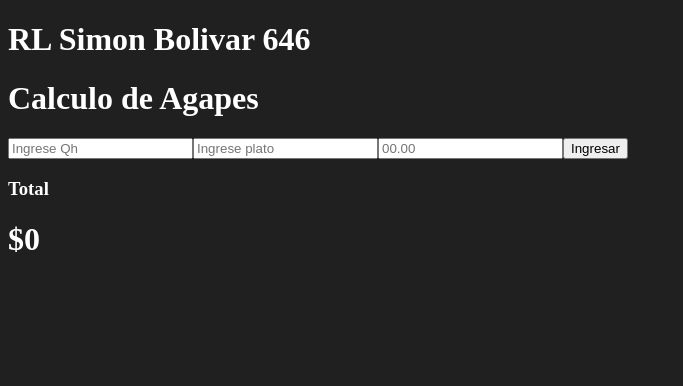
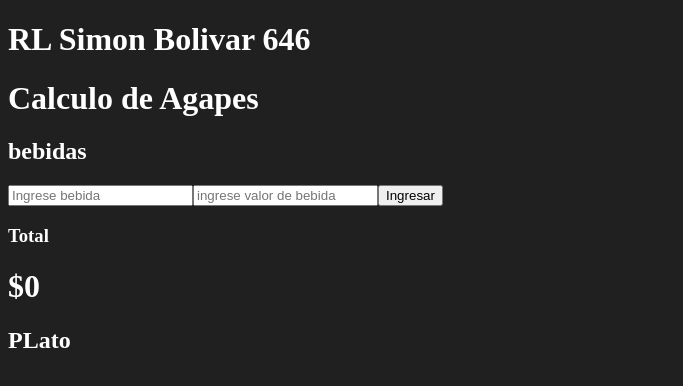
Before and after one commit to elifred2022/agapes, a React (Create React App) app: page / in a window 1280 px wide. Shown: the top 386 px of the page, without its empty margins (0-683 px from the left). Built offline with nearby package versions, Linux system fonts and the light colour scheme.

Commit message:
dividi en dos bebidas y comensales

```diff
--- a/src/App.js
+++ b/src/App.js
@@ -1,18 +1,23 @@
 import React from "react";
-import { GlobalProvider } from "./context/GlobalState";
-import Balance from "./components/Balance";
+import { GlobalProvider } from "./components/transactions/bebidas/GlobalState";
+import Balance from "./components/transactions/queridoHermano/Balance";
 import Header from "./components/Header";
-import TransactionForm from "./components/transactions/TransactionFrom";
-import TransactionList from "./components/transactions/TransactionList";
+import TransactionForm from "./components/transactions/queridoHermano/TransactionFrom";
+import TransactionList from "./components/transactions/queridoHermano/TransactionList";
+import TransactionListBebidas from "./components/transactions/bebidas/TransactionListBebidas";
+import TransactionBebidas from "./components/transactions/bebidas/TransactionBebidas";
+import BalanceBebidas from "./components/transactions/bebidas/BalanceBebidas";
 
 function App() {
   return (
     <GlobalProvider>
       <Header />
       <h1>Calculo de Agapes</h1>
-      <TransactionForm />
-      <TransactionList />
-      <Balance />
+      <h2>bebidas</h2>
+      <TransactionBebidas />
+      <TransactionListBebidas />
+      <BalanceBebidas />
+      <h2>PLato</h2>
     </GlobalProvider>
   );
 }
--- a/src/context/AppReducer.js
+++ b/src/components/transactions/bebidas/AppReducer.js
@@ -3,13 +3,13 @@ export default (state, action) => {
     case "ADD_TRANSACTION":
       return {
         ...state,
-        transactions: [...state.transactions, action.payload],
+        transactionsBebidas: [...state.transactionsBebidas, action.payload],
       };
     case "DELETE_TRANSACTION":
       return {
         ...state,
-        transactions: state.transactions.filter(
-          (transactions) => transactions.id !== action.payload
+        transactionsBebidas: state.transactionsBebidas.filter(
+          (transactionsBebidas) => transactionsBebidas.id !== action.payload
         ),
       };
     default:
--- /dev/null
+++ b/src/components/transactions/bebidas/BalanceBebidas.js
@@ -0,0 +1,21 @@
+import React from "react";
+import { useGlobalState } from "./GlobalState";
+
+function Balance() {
+  const { transactionsBebidas } = useGlobalState();
+
+  const amountBebida = transactionsBebidas.map(
+    (transactionsBebidas) => transactionsBebidas.amountBebida
+  );
+
+  const totalBebidas = amountBebida.reduce((acc, item) => (acc += item), 0);
+
+  return (
+    <div>
+      <h3>Total</h3>
+      <h1>${totalBebidas} </h1>
+    </div>
+  );
+}
+
+export default Balance;
--- a/src/context/GlobalState.js
+++ b/src/components/transactions/bebidas/GlobalState.js
@@ -1,8 +1,8 @@
 import { createContext, useContext, useReducer } from "react";
 import AppReducer from "./AppReducer";
 
-const intialState = {
-  transactions: [],
+const initialState = {
+  transactionsBebidas: [],
 };
 
 export const Context = createContext();
@@ -13,13 +13,13 @@ export const useGlobalState = () => {
 };
 
 export const GlobalProvider = ({ children }) => {
-  const [state, dispatch] = useReducer(AppReducer, intialState);
+  const [state, dispatch] = useReducer(AppReducer, initialState);
 
   // funcion para añadir, ver codigos en el AppReducer
-  const addTransaction = (transactions) => {
+  const addTransaction = (transactionsBebidas) => {
     dispatch({
       type: "ADD_TRANSACTION",
-      payload: transactions,
+      payload: transactionsBebidas,
     });
   };
 
@@ -34,7 +34,8 @@ export const GlobalProvider = ({ children }) => {
   return (
     <Context.Provider
       value={{
-        transactions: state.transactions,
+        transactionsBebidas: state.transactionsBebidas,
+
         addTransaction,
         deleteTransaction,
       }}
--- /dev/null
+++ b/src/components/transactions/bebidas/TransactionBebidas.js
@@ -0,0 +1,40 @@
+import React from "react";
+import { useState } from "react";
+import { useGlobalState } from "./GlobalState";
+
+function TransactionBebidas() {
+  const { addTransaction } = useGlobalState();
+  const [bebida, setBebida] = useState();
+  const [amountBebida, setAmountBebida] = useState();
+
+  const onSubmit = (e) => {
+    e.preventDefault();
+    addTransaction({
+      id: window.crypto.randomUUID(), // esto genera ID automaticamente
+      bebida,
+      amountBebida: +amountBebida,
+    });
+    console.log(bebida, amountBebida);
+  };
+
+  return (
+    <div>
+      <form onSubmit={onSubmit}>
+        <input
+          type="text"
+          placeholder="Ingrese bebida"
+          onChange={(e) => setBebida(e.target.value)}
+        />
+        <input
+          type="number"
+          step="0.01"
+          placeholder="ingrese valor de bebida"
+          onChange={(e) => setAmountBebida(e.target.value)}
+        />
+        <button>Ingresar</button>
+      </form>
+    </div>
+  );
+}
+
+export default TransactionBebidas;
--- /dev/null
+++ b/src/components/transactions/bebidas/TransactionListBebidas.js
@@ -0,0 +1,26 @@
+import { useGlobalState } from "./GlobalState";
+
+function TransactionListBebidas() {
+  const { transactionsBebidas, deleteTransaction } = useGlobalState();
+
+  return (
+    <div>
+      {transactionsBebidas.map((transactionsBebidas) => (
+        <div key={transactionsBebidas.id}>
+          <p>{transactionsBebidas.bebida} </p>
+
+          <span>{transactionsBebidas.amountBebida} </span>
+          <button
+            onClick={() => {
+              deleteTransaction(transactionsBebidas.id);
+            }}
+          >
+            Eliminar
+          </button>
+        </div>
+      ))}
+    </div>
+  );
+}
+
+export default TransactionListBebidas;
--- a/src/components/Balance.js
+++ b/src/components/transactions/queridoHermano/Balance.js
@@ -1,5 +1,5 @@
 import React from "react";
-import { useGlobalState } from "../context/GlobalState";
+import { useGlobalState } from "../bebidas/GlobalState";
 
 function Balance() {
   const { transactions } = useGlobalState();
--- a/src/components/transactions/TransactionFrom.js
+++ b/src/components/transactions/queridoHermano/TransactionFrom.js
@@ -1,9 +1,10 @@
 import React from "react";
 import { useState } from "react";
-import { useGlobalState } from "../../context/GlobalState";
+import { useGlobalState } from "../bebidas/GlobalState";
 
 function TransactionForm() {
   const { addTransaction } = useGlobalState();
+  const [bebida, setBebida] = useState();
   const [queridoHermano, setQueridoHermano] = useState();
   const [description, setDescription] = useState();
   const [amount, setAmount] = useState(0);
@@ -12,6 +13,7 @@ function TransactionForm() {
     e.preventDefault();
     addTransaction({
       id: window.crypto.randomUUID(), // esto genera ID automaticamente
+      bebida,
       queridoHermano,
       description,
       amount: +amount,
@@ -35,7 +37,7 @@ function TransactionForm() {
         <input
           type="number"
           step="0.01"
-          placeholder="00.00"
+          placeholder="ingrese valor del plato"
           onChange={(e) => setAmount(e.target.value)}
         />
         <button>Ingresar</button>
--- a/src/components/transactions/TransactionList.js
+++ b/src/components/transactions/queridoHermano/TransactionList.js
@@ -1,4 +1,4 @@
-import { useGlobalState } from "../../context/GlobalState";
+import { useGlobalState } from "../bebidas/GlobalState";
 
 function TransactionList() {
   const { transactions, deleteTransaction } = useGlobalState();
@@ -7,6 +7,8 @@ function TransactionList() {
     <div>
       {transactions.map((transactions) => (
         <div key={transactions.id}>
+          <p>{transactions.bebida} </p>
+
           <p>{transactions.queridoHermano} </p>
           <p>{transactions.description} </p>
           <span>{transactions.amount} </span>
```
Also changed, not shown: src/components/ValorPlato.js (deleted, +0 -28 lines).
